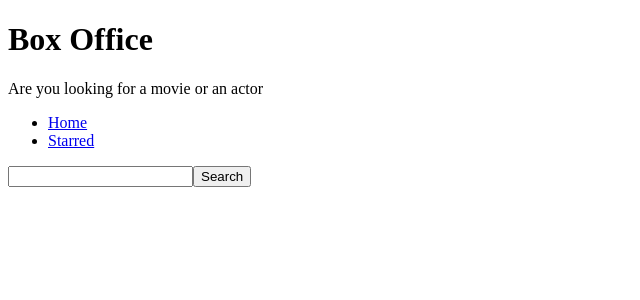
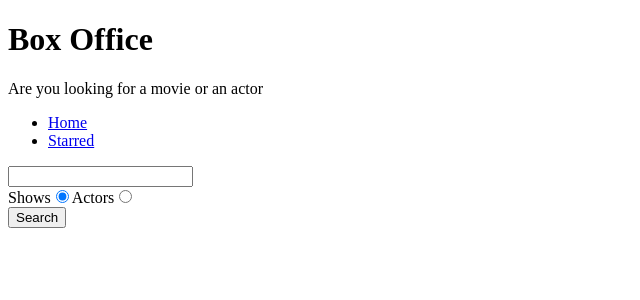
Before and after one commit to SanjeevLakhwani/box-office, a React (Create React App) app: page / in a window 1280 px wide. Shown: the top 300 px of the page, without its empty margins (0-640 px from the left). Built offline with nearby package versions, Linux system fonts and the light colour scheme.

Commit message:
added search options

```diff
--- a/src/pages/Home.js
+++ b/src/pages/Home.js
@@ -5,13 +5,16 @@
 const Home = () => {
   const [input, setInput] = useState('');
   const [results, setResults] = useState(null);
+  const [searchOption, setSearchOption] = useState('shows');
+
+  const isShowsSearch = searchOption === 'shows';
 
   const onInputChange = ev => {
     setInput(ev.target.value);
   };
 
   const onSearch = () => {
-    apiGet(`/search/shows?q=${input}`).then(result => {
+    apiGet(`/search/${searchOption}?q=${input}`).then(result => {
       setResults(result);
     });
   };
@@ -26,12 +29,19 @@
     }
 
     if (results && results.length > 0) {
-      return results.map(item => {
-        return <div key={item.show.id}>{item.show.name}</div>;
-      });
+      console.log(results);
+      return results[0].show
+        ? results.map(item => <div key={item.show.id}>{item.show.name}</div>)
+        : results.map(item => (
+            <div key={item.person.id}>{item.person.name}</div>
+          ));
     }
 
     return null;
+  };
+
+  const onRadioChange = ev => {
+    setSearchOption(ev.target.value);
   };
 
   return (
@@ -42,6 +52,28 @@
         onKeyDown={onKeyDown}
         value={input}
       />
+      <div>
+        <label htmlFor="shows-search">
+          Shows
+          <input
+            id="shows-search"
+            type="radio"
+            value="shows"
+            checked={isShowsSearch}
+            onChange={onRadioChange}
+          />
+        </label>
+        <label htmlFor="actors-search">
+          Actors
+          <input
+            id="actors-search"
+            type="radio"
+            value="people"
+            checked={!isShowsSearch}
+            onChange={onRadioChange}
+          />
+        </label>
+      </div>
       <button type="button" onClick={onSearch}>
         Search
       </button>
```
